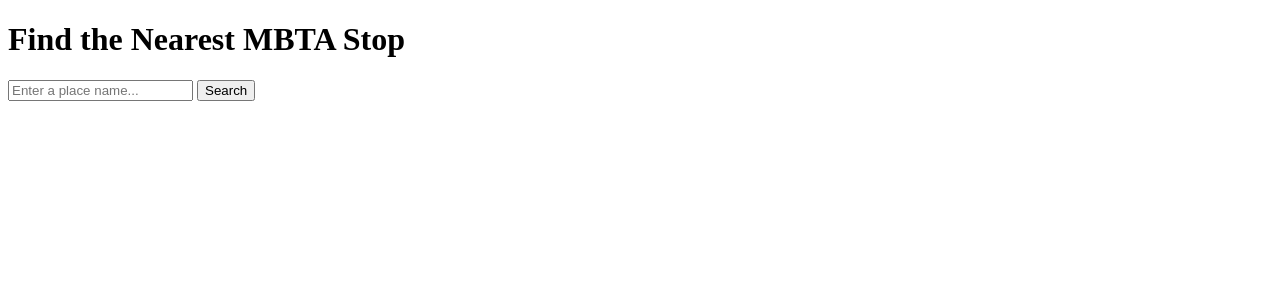
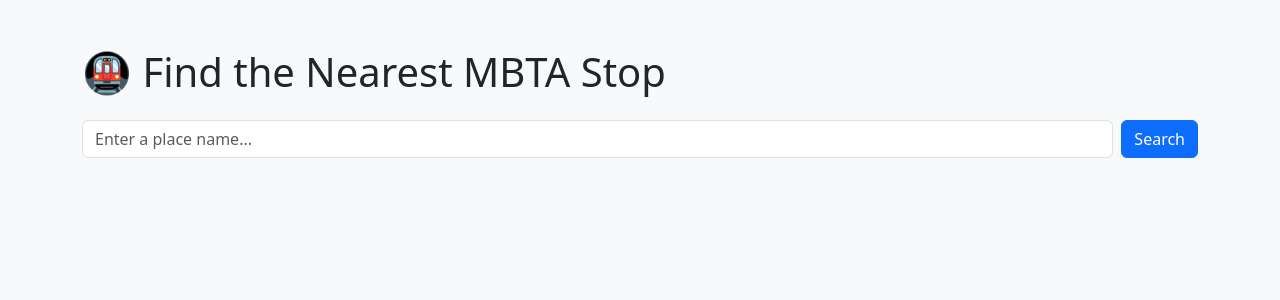
Before and after one commit to renee-han/oim3640, a Flask app: page / in a window 1280 px wide. Shown: the top 300 px of the page. Run offline with Flask 3, Linux system fonts and the light colour scheme; parts of the project's set-up code (start-up, migrations or seed data) failed here and were passed over.

Commit message:
Updated - CSS

```diff
--- a/mini_projects/proj_3/templates/index.html
+++ b/mini_projects/proj_3/templates/index.html
@@ -2,15 +2,18 @@
 <html>
 <head>
     <title>MBTA Stop Finder</title>
+    <link href="https://cdn.jsdelivr.net/npm/bootstrap@5.3.0/dist/css/bootstrap.min.css" rel="stylesheet">
 </head>
-<body>
-    <h1>Find the Nearest MBTA Stop</h1>
-    {% if error %}
-    <p style="color: red;">{{ error }}</p>
-{% endif %}
-    <form action="/nearest" method="POST">
-        <input type="text" name="place" placeholder="Enter a place name...">
-        <button type="submit">Search</button>
-    </form>
+<body class="bg-light">
+    <div class="container mt-5">
+        <h1 class="mb-4">🚇 Find the Nearest MBTA Stop</h1>
+        {% if error %}
+            <div class="alert alert-danger">{{ error }}</div>
+        {% endif %}
+        <form action="/nearest" method="POST" class="d-flex gap-2">
+            <input type="text" name="place" placeholder="Enter a place name..." class="form-control">
+            <button type="submit" class="btn btn-primary">Search</button>
+        </form>
+    </div>
 </body>
 </html>
```
Also changed, not shown: mini_projects/proj_3/templates/mbta-results.html (+11 -6 lines).
